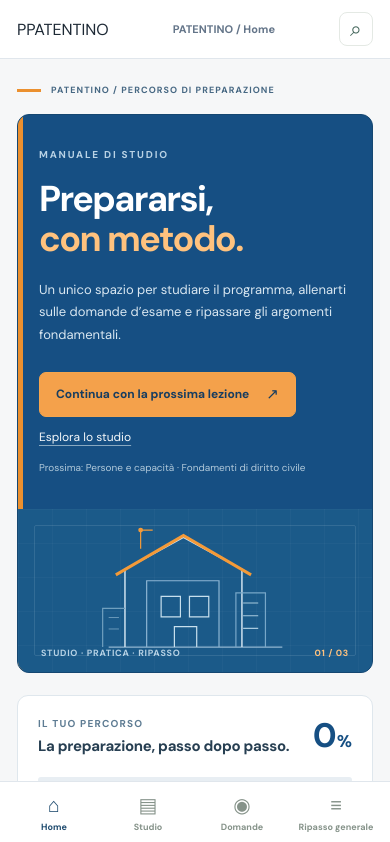
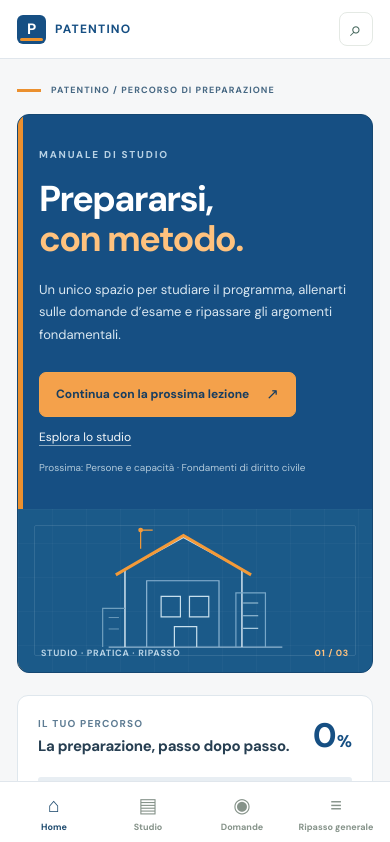
Before and after one commit to Gianji/Gianji-s-Real-Estate-Agent-Manual, a plain HTML site: page index.html in a window 390 px wide. Shown: the top 842 px of the page. Drawn offline with Linux system fonts and the light colour scheme.

Commit message:
style: add compact mobile Patentino brand header

```diff
--- a/site-restructure-2026.css
+++ b/site-restructure-2026.css
@@ -315,3 +315,9 @@ button:hover,.btn:hover,.module-card:hover,.mode-card:hover{transform:none!impor
  .site2026-home-metrics small{text-align:right}
  .bottom-nav button{font-size:9px!important}
 }
+
+/* Compact independent-site wordmark for small screens. */
+.mobile-brand{display:none;align-items:center;gap:9px;text-decoration:none!important;color:#164f83;font-size:12px;font-weight:800;letter-spacing:.1em}
+.mobile-brand-icon{position:relative;display:grid;place-items:center;height:29px;width:29px;border-radius:6px;background:#164f83;color:#fff;font-size:15px;letter-spacing:0}
+.mobile-brand-icon:after{position:absolute;content:"";left:3px;right:3px;bottom:3px;height:3px;border-radius:3px;background:#ef932d}
+@media(max-width:990px){.topbar{display:flex;justify-content:space-between;gap:12px}.mobile-brand{display:inline-flex!important}.breadcrumb{display:none!important}.topbar-actions{margin-left:auto}}
```
